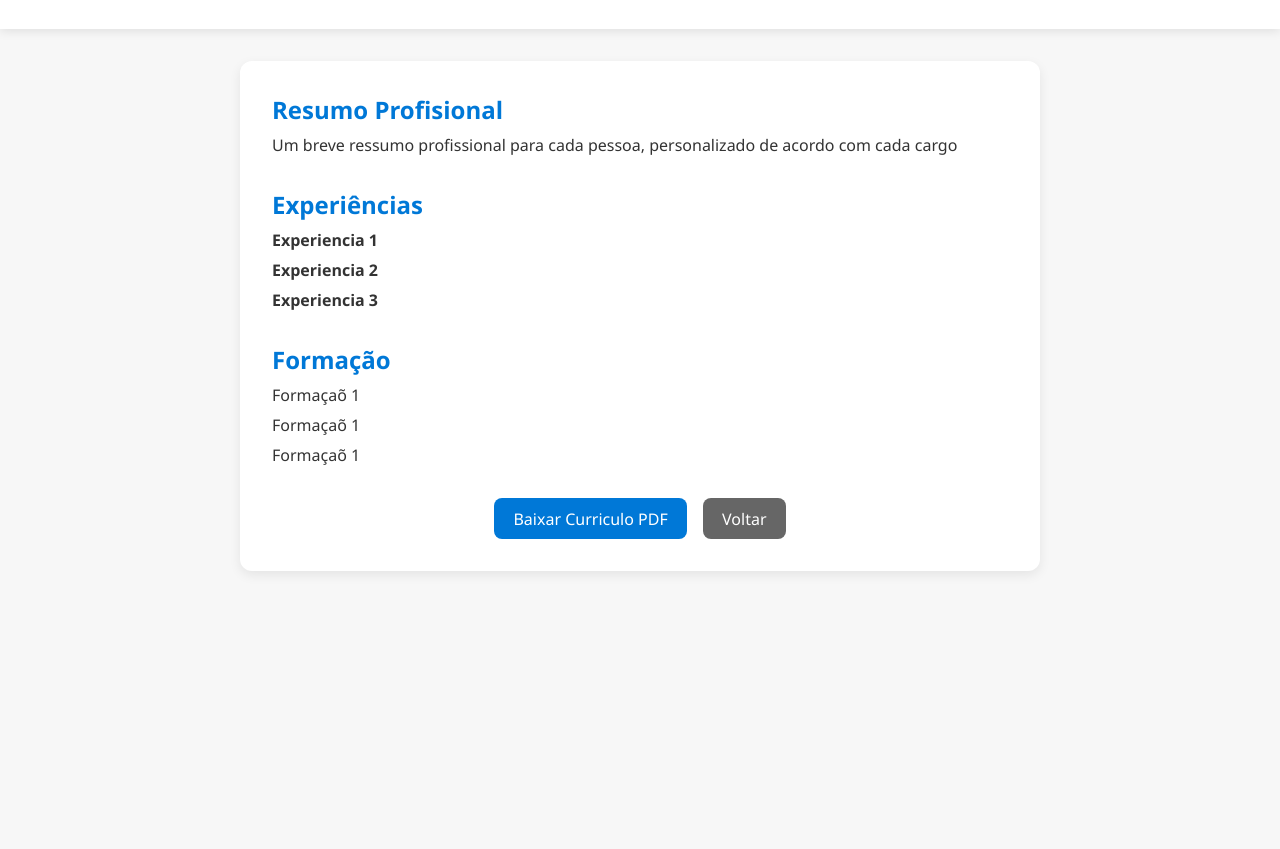
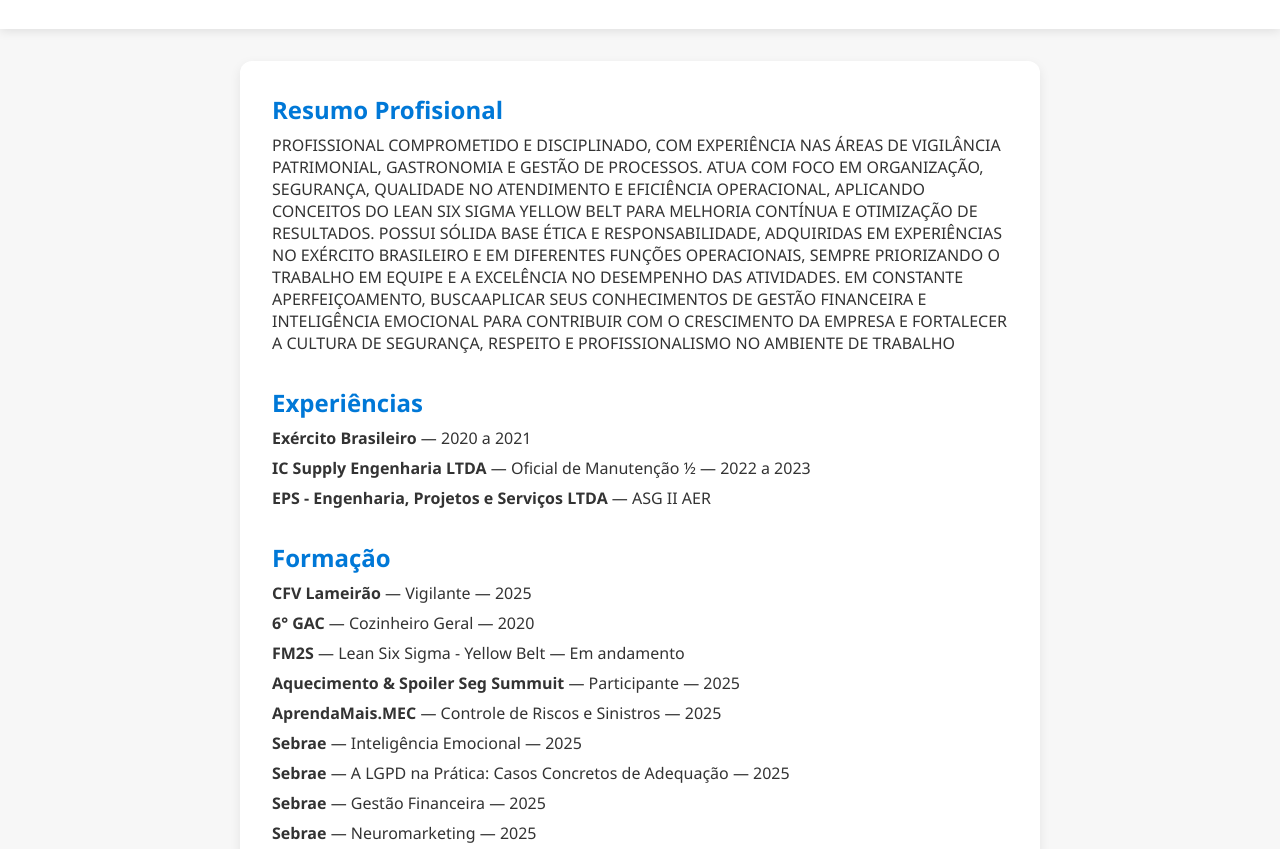
Before and after one commit to GabrielJatahy/Site_Curriculos_Familia, a plain HTML site: page edmurJatahy.html in a window 1280 px wide. Shown: the part 100-949 px from the top of the page. Before the commit the page ends 800 px from the top, so only its background shows below. Drawn offline with Linux system fonts and the light colour scheme.

Commit message:
Adição dos textos na aba resumo de Edmur, e atualização curriculo Amanda

```diff
--- a/edmurJatahy.html
+++ b/edmurJatahy.html
@@ -1,11 +1,13 @@
 <!DOCTYPE html>
 <html lang="pt-BR">
+
 <head>
     <meta charset="UTF-8">
     <meta name="viewport" content="width=device-width, initial-scale=1.0">
     <title>Edmur da Costa Jatahy</title>
     <link rel="stylesheet" href="style.css">
 </head>
+
 <body>
     <header>
         <h1>Edmur da Costa Jatahy</h1>
@@ -15,26 +17,43 @@
     <main class="curriculo-container">
         <section>
             <h2>Resumo Profisional</h2>
-                <p>Um breve ressumo profissional para cada pessoa, personalizado de acordo com cada cargo</p>
+            <p>PROFISSIONAL COMPROMETIDO E DISCIPLINADO, COM EXPERIÊNCIA NAS ÁREAS DE VIGILÂNCIA
+                PATRIMONIAL, GASTRONOMIA E GESTÃO DE PROCESSOS. ATUA COM FOCO EM ORGANIZAÇÃO, SEGURANÇA,
+                QUALIDADE NO ATENDIMENTO E EFICIÊNCIA OPERACIONAL, APLICANDO CONCEITOS DO LEAN SIX SIGMA
+                YELLOW BELT PARA MELHORIA CONTÍNUA E OTIMIZAÇÃO DE RESULTADOS.
+                POSSUI SÓLIDA BASE ÉTICA E RESPONSABILIDADE, ADQUIRIDAS EM EXPERIÊNCIAS NO EXÉRCITO BRASILEIRO
+                E EM DIFERENTES FUNÇÕES OPERACIONAIS, SEMPRE PRIORIZANDO O TRABALHO EM EQUIPE E A EXCELÊNCIA
+                NO DESEMPENHO DAS ATIVIDADES. EM CONSTANTE APERFEIÇOAMENTO, BUSCAAPLICAR SEUS
+                CONHECIMENTOS DE GESTÃO FINANCEIRA E INTELIGÊNCIA EMOCIONAL PARA CONTRIBUIR COM O
+                CRESCIMENTO DA EMPRESA E FORTALECER A CULTURA DE SEGURANÇA, RESPEITO E PROFISSIONALISMO NO
+                AMBIENTE DE TRABALHO</p>
         </section>
 
         <section>
             <h2>Experiências</h2>
             <ul>
-                    <li><strong>Experiencia 1</strong></li>
-                    <li><strong>Experiencia 2</strong></li>
-                    <li><strong>Experiencia 3</strong></li>
+                <li><strong>Exército Brasileiro</strong> — 2020 a 2021</li>
+                <li><strong>IC Supply Engenharia LTDA</strong> — Oficial de Manutenção ½ — 2022 a 2023</li>
+                <li><strong>EPS - Engenharia, Projetos e Serviços LTDA</strong> — ASG II AER</li>
             </ul>
         </section>
 
         <section>
             <h2>Formação</h2>
             <ul>
-                    <li>Formaçaõ 1</li>
-                    <li>Formaçaõ 1</li>
-                    <li>Formaçaõ 1</li>
+                <li><strong>CFV Lameirão</strong> — Vigilante — 2025</li>
+                <li><strong>6° GAC</strong> — Cozinheiro Geral — 2020</li>
+                <li><strong>FM2S</strong> — Lean Six Sigma - Yellow Belt — Em andamento</li>
+                <li><strong>Aquecimento & Spoiler Seg Summuit</strong> — Participante — 2025</li>
+                <li><strong>AprendaMais.MEC</strong> — Controle de Riscos e Sinistros — 2025</li>
+                <li><strong>Sebrae</strong> — Inteligência Emocional — 2025</li>
+                <li><strong>Sebrae</strong> — A LGPD na Prática: Casos Concretos de Adequação — 2025</li>
+                <li><strong>Sebrae</strong> — Gestão Financeira — 2025</li>
+                <li><strong>Sebrae</strong> — Neuromarketing — 2025</li>
+                <li><strong>Sebrae</strong> — Flow: Liderança para Crises Complexas — 2025</li>
             </ul>
         </section>
+
 
         <div class="btns">
             <a href="assests/edmurJatahy.pdf" class="btn" download>Baixar Curriculo PDF</a>
@@ -42,4 +61,5 @@
         </div>
     </main>
 </body>
+
 </html>
```
Lines whose indentation alone changed are shown as unchanged.
